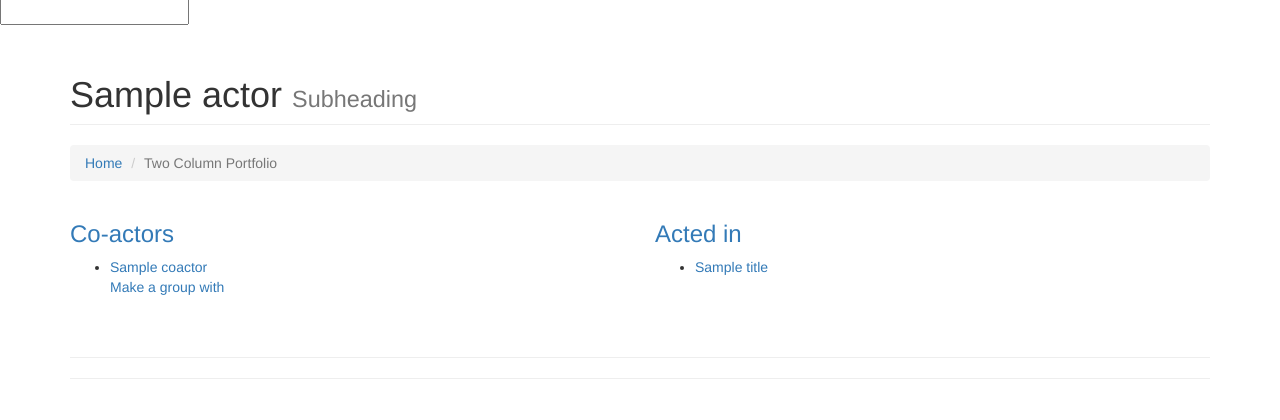
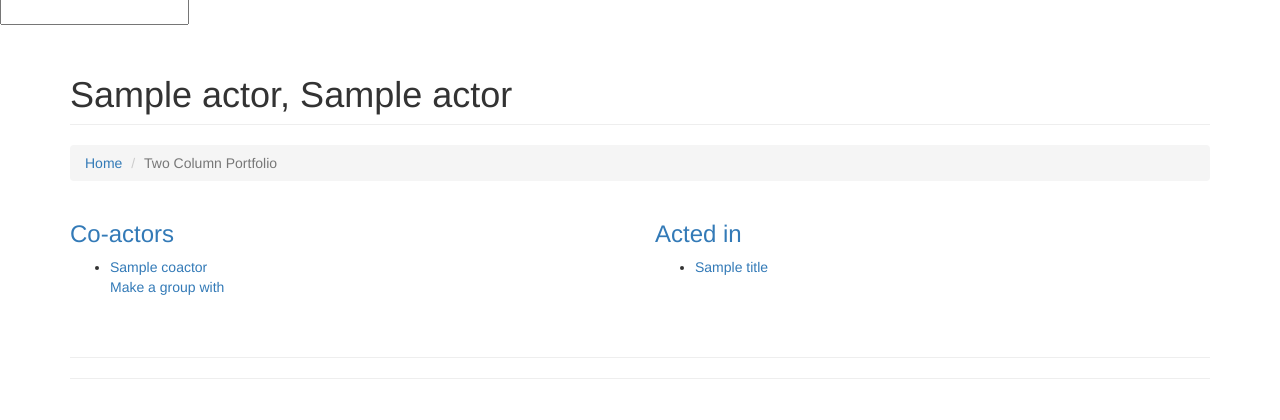
Before and after one commit to Alisa-Modeste/coactors, a Flask app: template templates/actor2.html in a window 1280 px wide. Shown: the part 51-471 px from the top of the page. Run offline with Flask 2, Linux system fonts and the light colour scheme; the template is opened without the code that fills it: most values are stand-ins (such as "Sample title", 1, 10 or a date in 2020); some libraries are stand-ins or nearby versions.

Commit message:
The beginnings of the actor group

```diff
--- a/app.py
+++ b/app.py
@@ -158,10 +158,17 @@ def get_titles_data(titles_attr):
 
 @app.route('/actor/<uid>',methods = ['GET'])#post
 def find_actor(uid):
-   print(request.query_string)
+   print( request.args.getlist('ca') )
    # actor = Actor.find_by_uid("na5411")
+   group = request.args.getlist('ca')
    actor = Actor.find_by_uid(uid)
-   if actor:
+
+   if actor and group:
+      group_members = Actor.find_by_uids(group)
+      coactors = actor.get_groups_coactors(group.copy())
+      titles = actor.get_groups_titles(group.copy())
+      return render_template('actor2.html',actor=actor, group=group_members, coactors=coactors, titles=titles, ca=group)
+   elif actor:
       coactors = actor.get_coactors()
       titles = actor.get_titles()
       return render_template('actor2.html',actor=actor, coactors=coactors, titles=titles)
@@ -170,8 +177,6 @@ def find_actor(uid):
 
 @app.route('/title/<uid>',methods = ['GET'])#post
 def find_title(uid):
-   print(request.query_string)
-   # actor = Actor.find_by_uid("na5411")
    title = Title.find_by_uid(uid)
    if title:
       cast = title.get_cast()
--- a/templates/actor2.html
+++ b/templates/actor2.html
@@ -8,8 +8,12 @@
         <!-- Page Heading/Breadcrumbs -->
         <div class="row">
             <div class="col-lg-12">
-                <h1 class="page-header">{{actor.name}}
-                    <small>Subheading</small>
+                <h1 class="page-header">{{actor.name}}{% if group -%}
+                        {% for actor in group -%}
+                        , {{actor.name}}
+                        {%- endfor %}
+                    {%- endif %}
+                    <!-- <small>Subheading</small> -->
                 </h1>
                 <ol class="breadcrumb">
                     <li><a href="index.html">Home</a>
@@ -32,7 +36,9 @@
                 <!-- <p>Co-acted with</p> -->
     <ul>
     {% for coactor in coactors %}
-        <li><a href="{{ url_for('find_actor', uid = coactor.uid) }}" >{{ coactor.name }} </a><div class="group-link"> <a href="actor_group.html">Make a group with</a></div></li>
+        <!-- <li><a href="{{ url_for('find_actor', uid = coactor.uid) }}" >{{ coactor.name }} </a><div class="group-link"> <a href="{ url_for('find_actor', uid = actor.uid, ca = ca, ca = 5) }}">Make a group with</a></div></li> -->
+        <!-- <li><a href="{{ url_for('find_actor', uid = coactor.uid) }}" >{{ coactor.name }} </a><div class="group-link"> <a href="{ url_for('find_actor', uid = actor.uid, 'z' = f'ca = {ca}, ca = 5') }}">Make a group with</a></div></li> -->
+        <li><a href="{{ url_for('find_actor', uid = coactor.uid) }}" >{{ coactor.name }} </a><div class="group-link"> <a href="{{ url_for('find_actor', uid = actor.uid, group = ca, ca = 5) }}">Make a group with</a></div></li>
     {% endfor %}
     </ul>
             </div>
```
Also changed, not shown: actors.py (+35 -15 lines).
